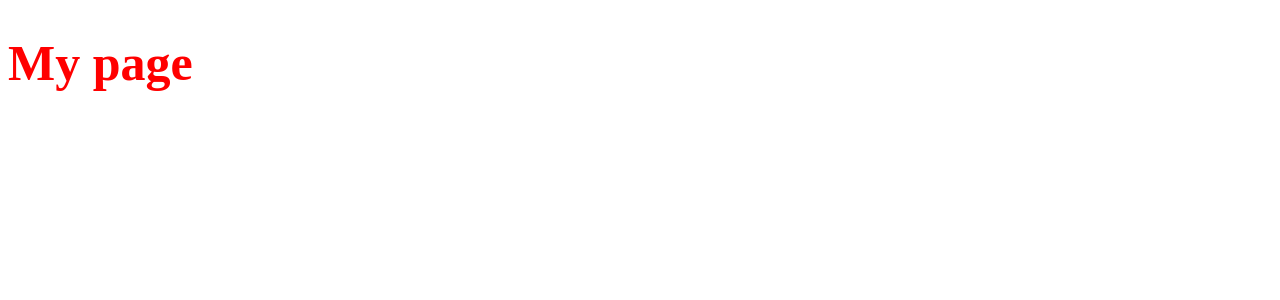
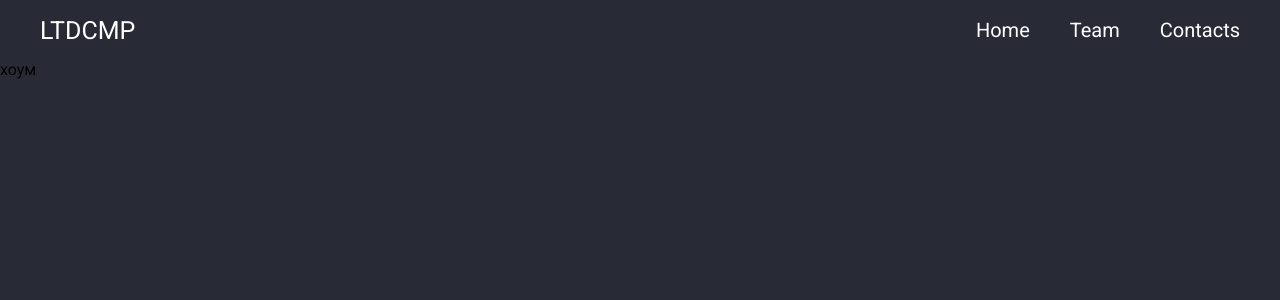
Before and after one commit to Saint33/ltdcmp, a Next.js app: page / in a window 1280 px wide. Shown: the top 300 px of the page. Built offline with nearby package versions, Linux system fonts and the light colour scheme.

Commit message:
added header, layout, footer components

```diff
--- /dev/null
+++ b/components/header/index.js
@@ -0,0 +1,65 @@
+import styled from 'styled-components'
+import Link from 'next/link'
+import PropTypes from 'prop-types'
+
+const HeaderContainer = styled.div`
+  display: flex;
+  align-items: center;
+  justify-content: space-between;
+  padding: 0 40px;
+  height: 60px;
+`
+
+const HeaderLogo = styled.div`
+  color: white;
+  font-size: 25px;
+`
+
+const HeaderLink = styled.span`
+  color: white;
+  font-size: 20px;
+  transition: 0.2s;
+  cursor: pointer;
+  margin-right: 40px;
+  &:hover {
+    color: blue;
+  }
+  &:last-child {
+    margin-right: 0;
+  }
+`
+
+const HeaderNavigation = styled.nav`
+  display: flex;
+`
+
+const Header = () => (
+  <HeaderContainer>
+    <HeaderLogo>
+      LTDCMP
+    </HeaderLogo>
+    <HeaderNavigation>
+      <Link href="/">
+        <HeaderLink>
+          Home
+        </HeaderLink>
+      </Link>
+      <Link href="/team">
+        <HeaderLink>
+          Team
+        </HeaderLink>
+      </Link>
+      <Link href="/contacts">
+        <HeaderLink>
+          Contacts
+        </HeaderLink>
+      </Link>
+    </HeaderNavigation>
+  </HeaderContainer>
+)
+
+Header.propTypes = {
+
+}
+
+export default Header;
--- /dev/null
+++ b/components/layout/index.js
@@ -0,0 +1,17 @@
+import styled from 'styled-components'
+
+import Header from '../header'
+
+const LayoutContainer = styled.div`
+  background-color: #282a36;
+  min-height: 100vh;
+`
+
+const Layout = ({ children }) => (
+  <LayoutContainer>
+    <Header />
+    {children}
+  </LayoutContainer>
+)
+
+export default Layout
--- a/package.json
+++ b/package.json
@@ -8,6 +8,7 @@
   },
   "dependencies": {
     "next": "7.0.2",
+    "prop-types": "^15.6.2",
     "react": "16.6.0",
     "react-dom": "16.6.0",
     "styled-components": "^4.0.0"
--- a/pages/_document.js
+++ b/pages/_document.js
@@ -14,8 +14,14 @@ export default class MyDocument extends Document {
       <html>
         <Head>
           {this.props.styleTags}
+          <title>LTDCMP</title>
+          <link href="https://fonts.googleapis.com/css?family=Roboto" rel="stylesheet"></link>
         </Head>
-        <body>
+        <body style={{
+          margin: 0,
+          fontFamily: 'Roboto',
+          boxSizing: 'border-box'
+        }}>
           <Main />
           <NextScript />
         </body>
--- a/pages/index.js
+++ b/pages/index.js
@@ -1,9 +1,10 @@
 import React from 'react'
 import styled from 'styled-components'
 
-const Title = styled.h1`
-  color: red;
-  font-size: 50px;
-`
+import Layout from '../components/layout'
 
-export default () => <Title>My page</Title>
+export default ( ) =>  (
+  <Layout>
+    хоум
+  </Layout>
+)
```
Also changed, not shown: pages/contacts.js (added, +16 -0 lines), 1 other file (tests, documents, lock files or other folders).
